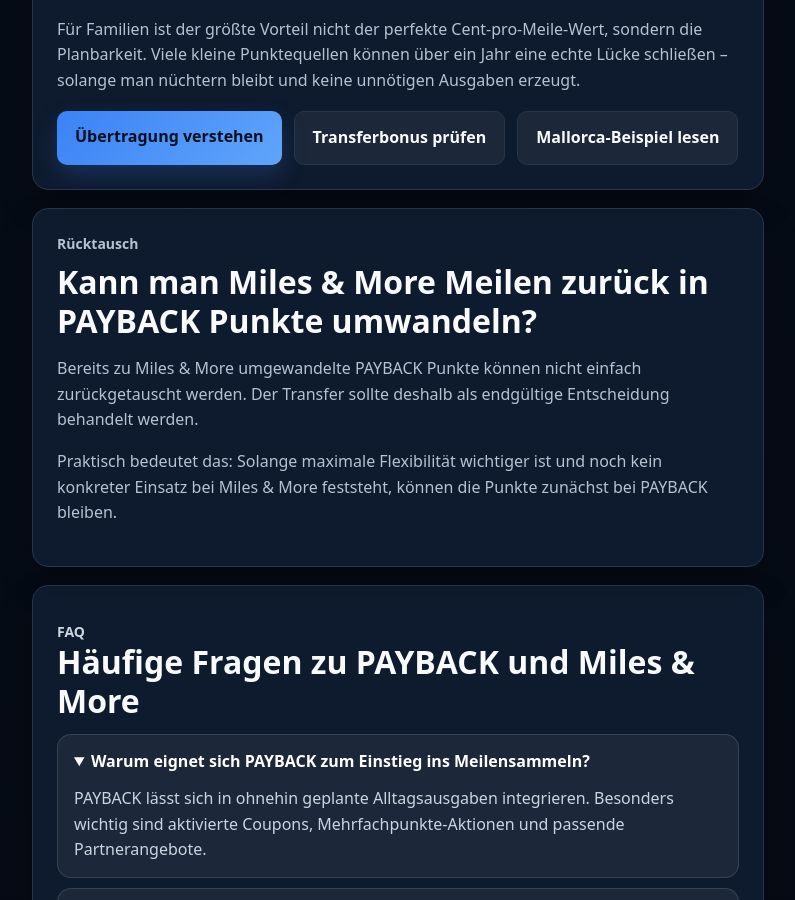
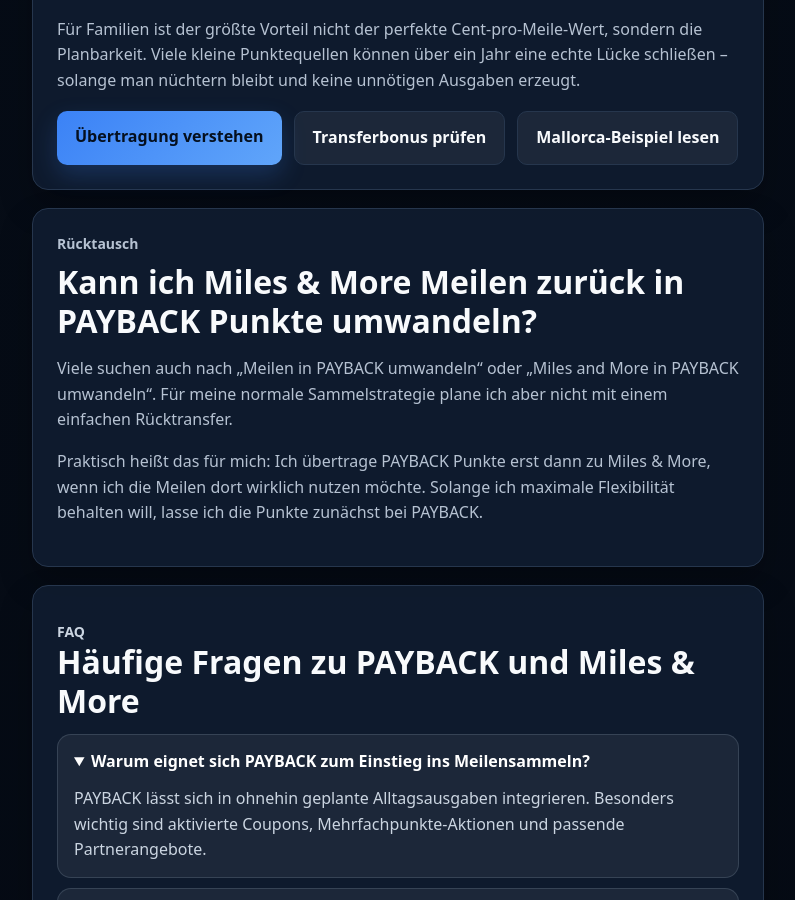
Before and after one commit to Praemienflug-Planer/miles-planer, a Jekyll site: the page built from meilen-sammeln/payback/index.html, in a window 1280 px wide and 900 px high, scrolled down 11070 px. Shown: the whole window, without its empty margins (68-863 px from the left). Built offline with Jekyll 4.4.1, drawn with Linux system fonts in a browser that asks for light colours.

Commit message:
Restore personal voice in PAYBACK reverse-transfer section

```diff
--- a/_includes/payback/ruecktausch.html
+++ b/_includes/payback/ruecktausch.html
@@ -1 +1 @@
-<div class="article-card seo-card" id="ruecktausch"><p class="eyebrow">Rücktausch</p><h2>Kann man Miles &amp; More Meilen zurück in PAYBACK Punkte umwandeln?</h2><p>Bereits zu Miles &amp; More umgewandelte PAYBACK Punkte können nicht einfach zurückgetauscht werden. Der Transfer sollte deshalb als endgültige Entscheidung behandelt werden.</p><p>Praktisch bedeutet das: Solange maximale Flexibilität wichtiger ist und noch kein konkreter Einsatz bei Miles &amp; More feststeht, können die Punkte zunächst bei PAYBACK bleiben.</p></div>
+<div class="article-card seo-card" id="ruecktausch"><p class="eyebrow">Rücktausch</p><h2>Kann ich Miles &amp; More Meilen zurück in PAYBACK Punkte umwandeln?</h2><p>Viele suchen auch nach „Meilen in PAYBACK umwandeln“ oder „Miles and More in PAYBACK umwandeln“. Für meine normale Sammelstrategie plane ich aber nicht mit einem einfachen Rücktransfer.</p><p>Praktisch heißt das für mich: Ich übertrage PAYBACK Punkte erst dann zu Miles &amp; More, wenn ich die Meilen dort wirklich nutzen möchte. Solange ich maximale Flexibilität behalten will, lasse ich die Punkte zunächst bei PAYBACK.</p></div>
```
